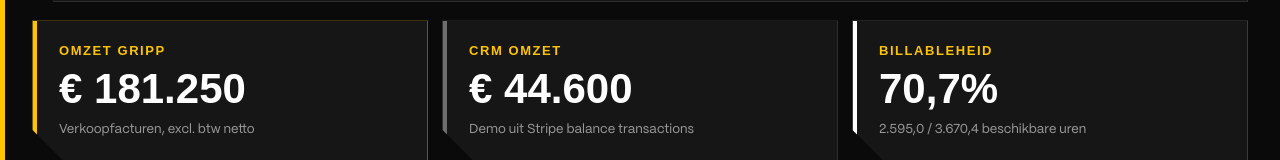
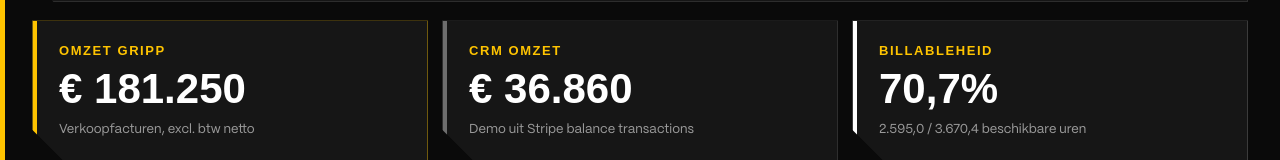
Before and after one commit to maxancedecot/GrippMCP, a Next.js app: page /pm in a window 1280 px wide. Shown: the part 247-407 px from the top of the page. Built offline with nearby package versions, Linux system fonts and the light colour scheme; a web font is replaced by a local one.

Commit message:
Calculate Stripe CRM revenue excluding VAT

```diff
--- a/app/pm/page.tsx
+++ b/app/pm/page.tsx
@@ -191,7 +191,7 @@ const DEFAULT_PAID_OVERTIME_ABSENCE_TYPE_NAMES = ["Aanwezigheid - Opbouw overure
 const PAID_OVERTIME_ABSENCE_TYPE_ID_ENV_NAMES = ["PM_PAID_OVERTIME_ABSENCE_TYPE_IDS", "GRIPP_PAID_OVERTIME_ABSENCE_TYPE_IDS"];
 const PAID_OVERTIME_ABSENCE_TYPE_NAME_ENV_NAMES = ["PM_PAID_OVERTIME_ABSENCE_TYPE_NAMES", "GRIPP_PAID_OVERTIME_ABSENCE_TYPE_NAMES"];
 const FORCED_BILLABLE_TASK_IDS = new Set([2844]);
-const PM_DASHBOARD_CACHE_VERSION = 6;
+const PM_DASHBOARD_CACHE_VERSION = 7;
 const PM_DASHBOARD_CACHE_PREFIX = `pm-dashboard:v${PM_DASHBOARD_CACHE_VERSION}`;
 const PM_CACHE_NOTICE_PARAM = "pmCacheNotice";
 const PM_CACHE_ERROR_PARAM = "pmCacheError";
@@ -427,7 +427,7 @@ function crmRevenueMetricDetail(crmRevenue: StripeCrmRevenue) {
       return crmRevenue.source.message;
     }
 
-    return `${crmRevenue.transactionCount} Stripe mutaties; bruto betalingen min refunds`;
+    return `${crmRevenue.transactionCount} Stripe mutaties; excl. ${formatVatRate(crmRevenue.vatRate)}% btw`;
   }
   if (crmRevenue.source.mode === "demo") {
     return "Demo uit Stripe balance transactions";
@@ -1128,10 +1128,11 @@ function stripeCrmRevenueCacheKeySegment() {
   }
 
   const currency = safeCacheKeySegment(process.env.PM_STRIPE_REVENUE_CURRENCY ?? "eur");
+  const vatRate = safeCacheKeySegment(process.env.PM_STRIPE_REVENUE_VAT_RATE ?? "21");
   const accountId = process.env.PM_STRIPE_ACCOUNT_ID?.trim();
   const accountScope = accountId ? `account:${safeCacheKeySegment(accountId)}` : "platform";
 
-  return `stripe:${stripeKeyMode(secretKey)}:${currency}:${accountScope}`;
+  return `stripe:${stripeKeyMode(secretKey)}:${currency}:vat:${vatRate}:${accountScope}`;
 }
 
 function stripeKeyMode(secretKey: string) {
@@ -3262,6 +3263,10 @@ function formatCurrencyPerHour(value: number) {
   return `${currencyPerHourFormatter.format(value)}/u`;
 }
 
+function formatVatRate(value: number) {
+  return Number.isInteger(value) ? String(value) : String(value).replace(".", ",");
+}
+
 function formatEmployeeCount(value: number) {
   return `${value} werknemer${value === 1 ? "" : "s"}`;
 }
--- a/src/stripeRevenue.ts
+++ b/src/stripeRevenue.ts
@@ -20,6 +20,7 @@ export type StripeCrmRevenue = {
   ignoredCurrencyCount: number;
   availableCurrencies: string[];
   currency: string;
+  vatRate: number;
   source: {
     mode: StripeCrmRevenueSourceMode;
     message: string;
@@ -31,6 +32,7 @@ export type StripeCrmRevenueOptions = {
   secretKey?: string;
   accountId?: string;
   currency?: string;
+  vatRate?: number | string;
   fetchImpl?: FetchLike;
 };
 
@@ -61,6 +63,7 @@ const STRIPE_REVENUE_TRANSACTION_TYPES = [
 const STRIPE_REVENUE_REVERSAL_TYPES = new Set(["payment_reversal", "refund_failure"]);
 const STRIPE_REVENUE_REPORTING_CATEGORIES = new Set(["charge", "refund", "partial_capture_reversal", "charge_failure"]);
 const DEFAULT_STRIPE_REVENUE_CURRENCY = "eur";
+const DEFAULT_STRIPE_REVENUE_VAT_RATE = 21;
 const ZERO_DECIMAL_CURRENCIES = new Set([
   "bif",
   "clp",
@@ -103,6 +106,7 @@ export async function fetchStripeCrmRevenueForPeriod(
   const headers: Record<string, string> = {
     Authorization: `Bearer ${secretKey}`
   };
+  const vatRate = normalizeStripeVatRate(options.vatRate ?? process.env.PM_STRIPE_REVENUE_VAT_RATE);
   const accountId = (options.accountId ?? process.env.PM_STRIPE_ACCOUNT_ID ?? "").trim();
   if (accountId) {
     headers["Stripe-Account"] = accountId;
@@ -124,7 +128,7 @@ export async function fetchStripeCrmRevenueForPeriod(
   const revenue = summarizeStripeCrmRevenue(transactions, period, currency, {
     mode: "live",
     message: ""
-  });
+  }, vatRate);
 
   return {
     ...revenue,
@@ -144,9 +148,10 @@ export function unavailableStripeCrmRevenue(period: StripeCrmRevenuePeriod, curr
 }
 
 export function demoStripeCrmRevenue(period: StripeCrmRevenuePeriod): StripeCrmRevenue {
+  const vatRate = normalizeStripeVatRate(process.env.PM_STRIPE_REVENUE_VAT_RATE);
   const byMonth = monthBucketsForPeriod(period).map((bucket, index) => ({
     ...bucket,
-    revenue: [4200, 4800, 5100, 4550, 5750, 6100][index % 6]
+    revenue: roundCurrency(amountExcludingVat([4200, 4800, 5100, 4550, 5750, 6100][index % 6], vatRate))
   }));
 
   return {
@@ -156,9 +161,10 @@ export function demoStripeCrmRevenue(period: StripeCrmRevenuePeriod): StripeCrmR
     ignoredCurrencyCount: 0,
     availableCurrencies: [DEFAULT_STRIPE_REVENUE_CURRENCY],
     currency: DEFAULT_STRIPE_REVENUE_CURRENCY,
+    vatRate,
     source: {
       mode: "demo",
-      message: "Demo CRM omzet via Stripe."
+      message: `Demo CRM omzet via Stripe, excl. ${formatVatRate(vatRate)}% btw.`
     },
     byMonth
   };
@@ -171,10 +177,12 @@ export function summarizeStripeCrmRevenue(
   source: StripeCrmRevenue["source"] = {
     mode: "live",
     message: "CRM omzet geladen via Stripe balance transactions."
-  }
+  },
+  vatRate: number | string | undefined = DEFAULT_STRIPE_REVENUE_VAT_RATE
 ): StripeCrmRevenue {
   const normalizedCurrency = normalizeStripeCurrency(currency);
   const divisor = minorUnitDivisor(normalizedCurrency);
+  const normalizedVatRate = normalizeStripeVatRate(vatRate);
   const revenueByMonth = new Map(monthBucketsForPeriod(period).map((bucket) => [bucket.key, 0]));
   let amount = 0;
   let transactionCount = 0;
@@ -204,7 +212,7 @@ export function summarizeStripeCrmRevenue(
       continue;
     }
 
-    const value = transaction.amount / divisor;
+    const value = amountExcludingVat(transaction.amount / divisor, normalizedVatRate);
     amount += value;
     transactionCount += 1;
     revenueByMonth.set(monthKey, (revenueByMonth.get(monthKey) ?? 0) + value);
@@ -217,6 +225,7 @@ export function summarizeStripeCrmRevenue(
     ignoredCurrencyCount,
     availableCurrencies: Array.from(availableCurrencies).sort(),
     currency: normalizedCurrency,
+    vatRate: normalizedVatRate,
     source,
     byMonth: monthBucketsForPeriod(period).map((bucket) => ({
       ...bucket,
@@ -339,6 +348,7 @@ function emptyStripeCrmRevenue(
     ignoredCurrencyCount: 0,
     availableCurrencies: [],
     currency,
+    vatRate: normalizeStripeVatRate(process.env.PM_STRIPE_REVENUE_VAT_RATE),
     source: { mode, message },
     byMonth: monthBucketsForPeriod(period)
   };
@@ -358,7 +368,7 @@ function stripeCrmRevenueSourceMessage(revenue: StripeCrmRevenue, accountId: str
   const accountScope = accountId ? "connected account" : "platform account";
 
   if (revenue.transactionCount > 0) {
-    return `Stripe verbonden met ${keyModeLabel} op ${accountScope}; ${revenue.transactionCount} ${currency} omzetmutaties geladen.`;
+    return `Stripe verbonden met ${keyModeLabel} op ${accountScope}; ${revenue.transactionCount} ${currency} omzetmutaties geladen, excl. ${formatVatRate(revenue.vatRate)}% btw.`;
   }
 
   if (revenue.fetchedTransactionCount > 0) {
@@ -429,6 +439,25 @@ function monthBucketsForPeriod(period: StripeCrmRevenuePeriod): StripeCrmRevenue
 function normalizeStripeCurrency(value: string | undefined) {
   const normalized = value?.trim().toLowerCase();
   return normalized?.match(/^[a-z]{3}$/) ? normalized : DEFAULT_STRIPE_REVENUE_CURRENCY;
+}
+
+function normalizeStripeVatRate(value: number | string | undefined) {
+  const normalizedValue = typeof value === "string" ? value.trim().replace("%", "").replace(",", ".") : value;
+  const rawValue = normalizedValue === "" || normalizedValue === undefined ? DEFAULT_STRIPE_REVENUE_VAT_RATE : Number(normalizedValue);
+  if (!Number.isFinite(rawValue) || rawValue < 0) {
+    return DEFAULT_STRIPE_REVENUE_VAT_RATE;
+  }
+
+  const percentage = rawValue > 0 && rawValue <= 1 ? rawValue * 100 : rawValue;
+  return percentage <= 100 ? roundCurrency(percentage) : DEFAULT_STRIPE_REVENUE_VAT_RATE;
+}
+
+function amountExcludingVat(amount: number, vatRate: number) {
+  return amount / (1 + vatRate / 100);
+}
+
+function formatVatRate(vatRate: number) {
+  return Number.isInteger(vatRate) ? String(vatRate) : String(vatRate).replace(".", ",");
 }
 
 function minorUnitDivisor(currency: string) {
```
Also changed, not shown: 2 other files (tests, documents, lock files or other folders).
